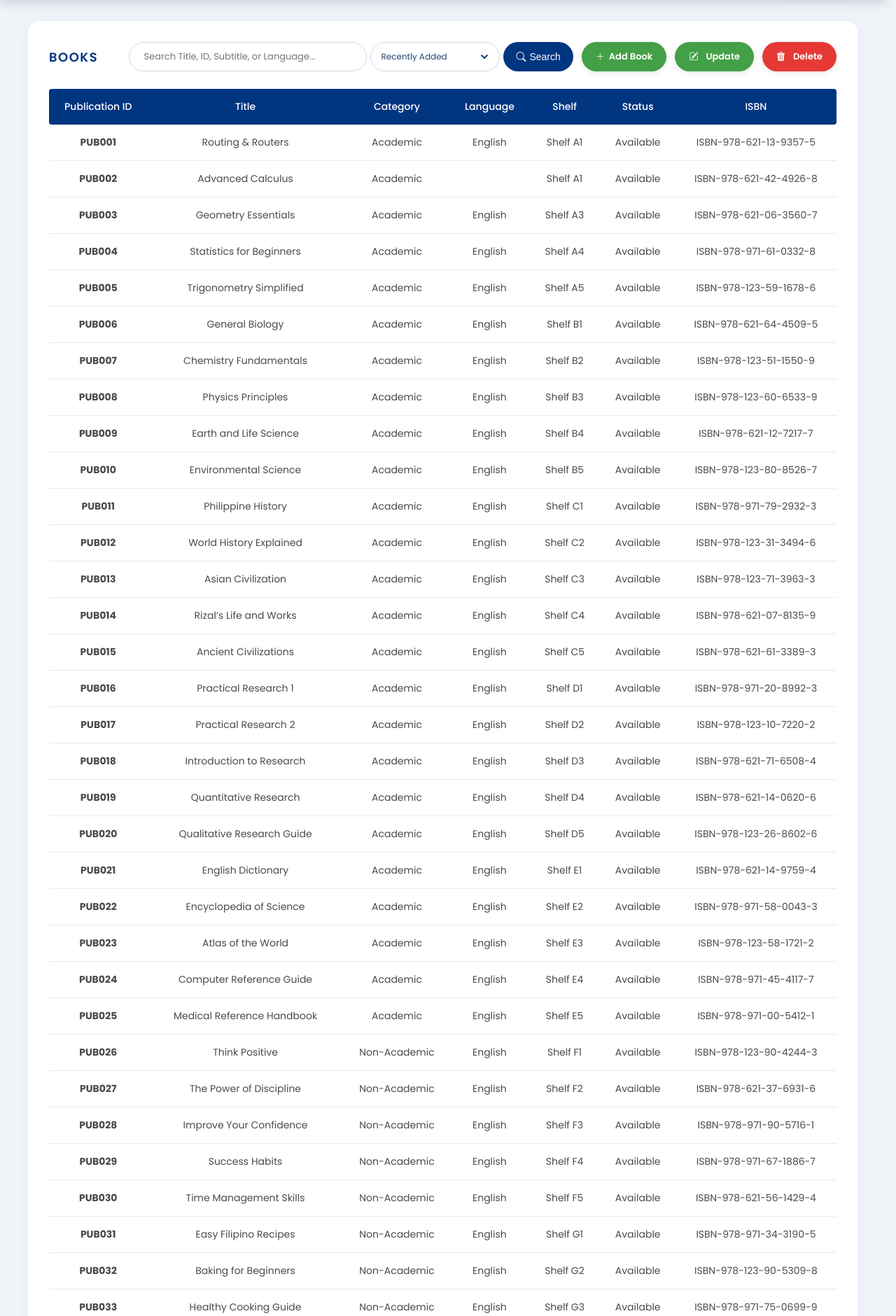
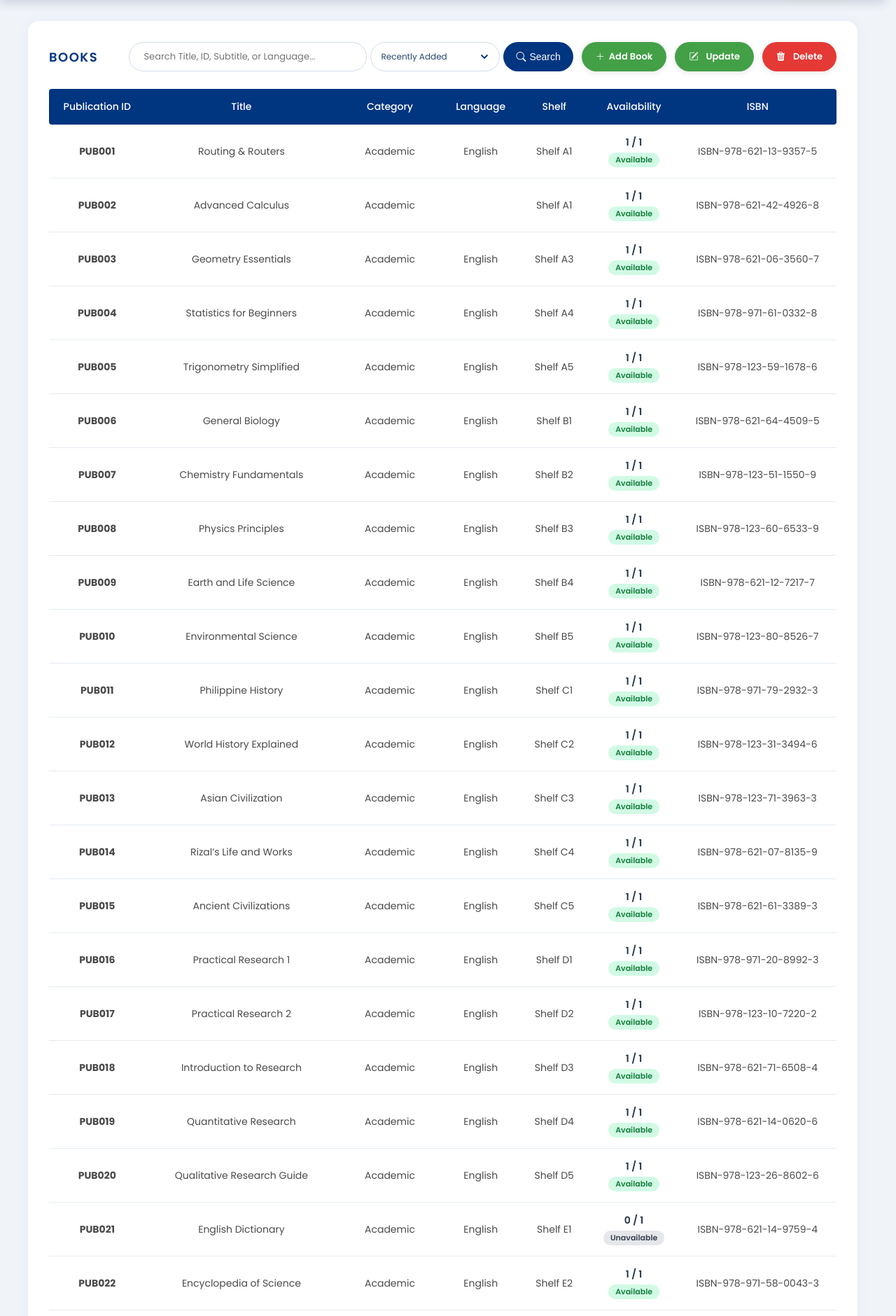
Before and after one commit to reazelleangelacastillo/IM2-Final-Project, a PHP site: page /php/librarian_dashboard.php?view=books in a window 1280 px wide. Shown: the part 86-1966 px from the top of the page at 70% size. Run offline with PHP 8.4, Linux system fonts and the light colour scheme; a user stored in the database is signed in; data comes from the database, SQL or seed files in the repository; data that the repository does not hold is empty.

Commit message:
Show copy counts and availability on books and periodicals

```diff
--- a/css/librarian_dashboard.css
+++ b/css/librarian_dashboard.css
@@ -816,6 +816,36 @@ td {
     color: #9aa3ae;
 }
 
+.copies-count {
+    color: #25364a;
+    font-size: 14px;
+    font-weight: 600;
+}
+
+.availability {
+    display: inline-block;
+    margin-top: 4px;
+    padding: 2px 10px;
+    border-radius: 999px;
+    font-size: 11px;
+    font-weight: 600;
+}
+
+.availability-available {
+    background: #d1fae5;
+    color: #15803d;
+}
+
+.availability-borrowed {
+    background: #fef3c7;
+    color: #92400e;
+}
+
+.availability-unavailable {
+    background: #e5e7eb;
+    color: #374151;
+}
+
 .submit-btn.details-delete {
     background-color: #e53935;
 }
--- a/php/librarian_dashboard.php
+++ b/php/librarian_dashboard.php
@@ -639,10 +639,26 @@ $periodical_sort = $_GET['periodical_sort'] ?? 'recently_added';
 $periodical_sort = is_string($periodical_sort) && isset($periodical_sort_orders[$periodical_sort]) ? $periodical_sort : 'recently_added';
 $book_order_by = $book_sort_orders[$book_sort] . ', publication.pub_id ASC';
 $periodical_order_by = $periodical_sort_orders[$periodical_sort] . ', periodicals.ISSN ASC';
+$copy_summary_join = "
+    LEFT JOIN (
+        SELECT pc.pub_id,
+               COUNT(*) AS total_copies,
+               SUM(s.status_type = 'Available' AND s.`condition` = 'Good') AS available_copies,
+               CASE
+                   WHEN SUM(s.status_type = 'Available' AND s.`condition` = 'Good') > 0 THEN 'Available'
+                   WHEN SUM(s.status_type = 'Borrowed') > 0 THEN 'Borrowed'
+                   ELSE 'Unavailable'
+               END AS book_status
+        FROM `pub copies` pc
+        LEFT JOIN status s ON s.status_id = pc.status_id
+        GROUP BY pc.pub_id
+    ) AS book_status_summary ON book_status_summary.pub_id = publication.pub_id";
 $publication_status_query = "
     SELECT
         publication.*,
-        COALESCE(book_status_summary.book_status, 'Available') AS book_status,
+        COALESCE(book_status_summary.total_copies, 0) AS total_copies,
+        COALESCE(book_status_summary.available_copies, 0) AS available_copies,
+        COALESCE(book_status_summary.book_status, 'Unavailable') AS book_status,
         books.class_no,
         books.call_no,
         books.ISBN,
@@ -654,13 +670,7 @@ $publication_status_query = "
     FROM publication
     INNER JOIN books ON books.pub_id = publication.pub_id
     LEFT JOIN periodicals ON periodicals.pub_id = publication.pub_id
-    LEFT JOIN (
-        SELECT pc.pub_id,
-               CASE WHEN SUM(s.status_type = 'Borrowed') > 0 THEN 'Borrowed' ELSE 'Available' END AS book_status
-        FROM `pub copies` pc
-        LEFT JOIN status s ON s.status_id = pc.status_id
-        GROUP BY pc.pub_id
-    ) AS book_status_summary ON book_status_summary.pub_id = publication.pub_id
+    {$copy_summary_join}
     WHERE periodicals.pub_id IS NULL
 ";
 
@@ -671,7 +681,7 @@ if (!empty($search_query)) {
                 OR publication.title LIKE ?
                 OR publication.subtitle LIKE ?
                 OR publication.language_used LIKE ?
-                OR book_status_summary.book_status LIKE ?
+                OR COALESCE(book_status_summary.book_status, 'Unavailable') LIKE ?
                 OR books.class_no LIKE ?
                 OR books.call_no LIKE ?
                 OR books.ISBN LIKE ?
@@ -682,7 +692,8 @@ if (!empty($search_query)) {
 
     $stmt_search = mysqli_prepare($conn, $sql);
     $search_param = "%" . $search_query . "%";
-    mysqli_stmt_bind_param($stmt_search, "ssssssssss", $search_param, $search_param, $search_param, $search_param, $search_param, $search_param, $search_param, $search_param, $search_param, $search_param);
+    $status_search_param = $search_query . "%";
+    mysqli_stmt_bind_param($stmt_search, "ssssssssss", $search_param, $search_param, $search_param, $search_param, $status_search_param, $search_param, $search_param, $search_param, $search_param, $search_param);
     mysqli_stmt_execute($stmt_search);
     $result = mysqli_stmt_get_result($stmt_search);
 } else {
@@ -711,16 +722,12 @@ $periodicals_sql = "
         periodicals.created_at,
         periodicals.updated_at,
         periodicals.acquired_at,
-        COALESCE(book_status_summary.book_status, 'Available') AS book_status
+        COALESCE(book_status_summary.total_copies, 0) AS total_copies,
+        COALESCE(book_status_summary.available_copies, 0) AS available_copies,
+        COALESCE(book_status_summary.book_status, 'Unavailable') AS book_status
     FROM periodicals
     INNER JOIN publication ON publication.pub_id = periodicals.pub_id
-    LEFT JOIN (
-        SELECT pc.pub_id,
-               CASE WHEN SUM(s.status_type = 'Borrowed') > 0 THEN 'Borrowed' ELSE 'Available' END AS book_status
-        FROM `pub copies` pc
-        LEFT JOIN status s ON s.status_id = pc.status_id
-        GROUP BY pc.pub_id
-    ) AS book_status_summary ON book_status_summary.pub_id = publication.pub_id
+    {$copy_summary_join}
 ";
 
 if ($periodical_search_query !== '') {
@@ -734,12 +741,14 @@ if ($periodical_search_query !== '') {
            OR publication.publisher LIKE ?
            OR publication.place_of_publication LIKE ?
            OR periodicals.peridodic_type LIKE ?
+           OR COALESCE(book_status_summary.book_status, 'Unavailable') LIKE ?
         ORDER BY $periodical_order_by
     ");
     $periodical_search_param = "%" . $periodical_search_query . "%";
+    $periodical_status_param = $periodical_search_query . "%";
     mysqli_stmt_bind_param(
         $periodicals_stmt,
-        "sssssssss",
+        "ssssssssss",
         $periodical_search_param,
         $periodical_search_param,
         $periodical_search_param,
@@ -748,7 +757,8 @@ if ($periodical_search_query !== '') {
         $periodical_search_param,
         $periodical_search_param,
         $periodical_search_param,
-        $periodical_search_param
+        $periodical_search_param,
+        $periodical_status_param
     );
     mysqli_stmt_execute($periodicals_stmt);
     $periodicals_result = mysqli_stmt_get_result($periodicals_stmt);
@@ -770,15 +780,11 @@ $publication_options_sql = "
         publication.place_of_publication,
         publication.date_published,
         publication.copyright_date,
-        COALESCE(book_status_summary.book_status, 'Available') AS book_status
+        COALESCE(book_status_summary.total_copies, 0) AS total_copies,
+        COALESCE(book_status_summary.available_copies, 0) AS available_copies,
+        COALESCE(book_status_summary.book_status, 'Unavailable') AS book_status
     FROM publication
-    LEFT JOIN (
-        SELECT pc.pub_id,
-               CASE WHEN SUM(s.status_type = 'Borrowed') > 0 THEN 'Borrowed' ELSE 'Available' END AS book_status
-        FROM `pub copies` pc
-        LEFT JOIN status s ON s.status_id = pc.status_id
-        GROUP BY pc.pub_id
-    ) AS book_status_summary ON book_status_summary.pub_id = publication.pub_id
+    {$copy_summary_join}
 ";
 $publication_options_result = mysqli_query($conn, $publication_options_sql);
 $publication_details = [];
@@ -796,7 +802,7 @@ while ($publication_option = mysqli_fetch_assoc($publication_options_result)) {
     <link rel="preconnect" href="https://fonts.googleapis.com">
     <link rel="preconnect" href="https://fonts.gstatic.com" crossorigin>
     <link rel="preconnect" href="https://cdn.jsdelivr.net" crossorigin>
-    <link rel="stylesheet" href="../css/librarian_dashboard.css?v=20261121-2">
+    <link rel="stylesheet" href="../css/librarian_dashboard.css?v=20261122-1">
     <link rel="stylesheet" href="../css/header.css">
     <link rel="stylesheet" href="../css/dialog.css">
     <link rel="stylesheet" href="https://cdn.jsdelivr.net/npm/bootstrap-icons@1.11.3/font/bootstrap-icons.min.css">
@@ -1254,7 +1260,7 @@ while ($publication_option = mysqli_fetch_assoc($publication_options_result)) {
                         <th>Category</th>
                         <th>Language</th>
                         <th>Shelf</th>
-                        <th>Status</th>
+                        <th>Availability</th>
                         <th>ISBN</th>
                     </tr>
                 </thead>
@@ -1278,6 +1284,7 @@ while ($publication_option = mysqli_fetch_assoc($publication_options_result)) {
                         data-datepub="<?php echo htmlspecialchars($row['date_published']); ?>"
                         data-copyright="<?php echo htmlspecialchars($row['copyright_date']); ?>"
                         data-status="<?php echo htmlspecialchars($row['book_status']); ?>"
+                        data-copies="<?php echo $row['total_copies'] > 0 ? htmlspecialchars($row['available_copies'] . ' / ' . $row['total_copies']) : 'No copies'; ?>"
                         data-class-no="<?php echo htmlspecialchars($row['class_no'] ?? ''); ?>"
                         data-call-no="<?php echo htmlspecialchars($row['call_no'] ?? ''); ?>"
                         data-isbn="<?php echo htmlspecialchars($row['ISBN'] ?? ''); ?>"
@@ -1289,7 +1296,10 @@ while ($publication_option = mysqli_fetch_assoc($publication_options_result)) {
                         <td><?php echo htmlspecialchars($row['category'] ?? ''); ?></td>
                         <td><?php echo htmlspecialchars($row['language_used']); ?></td>
                         <td><?php echo htmlspecialchars($row['shelf_location']); ?></td>
-                        <td><?php echo htmlspecialchars($row['book_status']); ?></td>
+                        <td>
+                            <div class="copies-count"><?php echo $row['total_copies'] > 0 ? htmlspecialchars($row['available_copies'] . ' / ' . $row['total_copies']) : 'No copies'; ?></div>
+                            <div class="availability availability-<?php echo htmlspecialchars(strtolower($row['book_status'])); ?>"><?php echo htmlspecialchars($row['book_status']); ?></div>
+                        </td>
                         <td><?php echo htmlspecialchars($row['ISBN'] ?? ''); ?></td>
                     </tr>
                     <?php
@@ -1360,7 +1370,7 @@ while ($publication_option = mysqli_fetch_assoc($publication_options_result)) {
                         <th>ISSN</th>
                         <th>Language</th>
                         <th>Shelf</th>
-                        <th>Status</th>
+                        <th>Availability</th>
                     </tr>
                 </thead>
                 <tbody>
@@ -1382,14 +1392,18 @@ while ($publication_option = mysqli_fetch_assoc($publication_options_result)) {
                                 data-place-of-publication="<?php echo htmlspecialchars($periodical['place_of_publication'] ?? ''); ?>"
                                 data-datepub="<?php echo htmlspecialchars($periodical['date_published']); ?>"
                                 data-copyright="<?php echo htmlspecialchars($periodical['copyright_date']); ?>"
-                                data-status="<?php echo htmlspecialchars($periodical['book_status']); ?>">
+                                data-status="<?php echo htmlspecialchars($periodical['book_status']); ?>"
+                                data-copies="<?php echo $periodical['total_copies'] > 0 ? htmlspecialchars($periodical['available_copies'] . ' / ' . $periodical['total_copies']) : 'No copies'; ?>">
                                 <td><strong><?php echo htmlspecialchars($periodical['pub_id']); ?></strong></td>
                                 <td><?php echo htmlspecialchars($periodical['title']); ?></td>
                                 <td><?php echo htmlspecialchars($periodical['peridodic_type']); ?></td>
                                 <td><?php echo htmlspecialchars($periodical['ISSN']); ?></td>
                                 <td><?php echo htmlspecialchars($periodical['language_used']); ?></td>
                                 <td><?php echo htmlspecialchars($periodical['shelf_location']); ?></td>
-                                <td><?php echo htmlspecialchars($periodical['book_status']); ?></td>
+                                <td>
+                                    <div class="copies-count"><?php echo $periodical['total_copies'] > 0 ? htmlspecialchars($periodical['available_copies'] . ' / ' . $periodical['total_copies']) : 'No copies'; ?></div>
+                                    <div class="availability availability-<?php echo htmlspecialchars(strtolower($periodical['book_status'])); ?>"><?php echo htmlspecialchars($periodical['book_status']); ?></div>
+                                </td>
                             </tr>
                         <?php endwhile; ?>
                     <?php else: ?>
@@ -1506,9 +1520,10 @@ document.addEventListener("DOMContentLoaded", function() {
     }
 
     function setStatusDisplay(display, status) {
-        const isBorrowed = String(status).toLowerCase() === "borrowed";
-        display.classList.toggle("is-borrowed", isBorrowed);
-        display.querySelector("[data-status-label]").textContent = isBorrowed ? "Borrowed" : "Available";
+        const labels = { borrowed: "Borrowed", unavailable: "Unavailable" };
+        const label = labels[String(status).toLowerCase()] || "Available";
+        display.classList.toggle("is-borrowed", label !== "Available");
+        display.querySelector("[data-status-label]").textContent = label;
     }
 
     function setAudienceType(select, customInput, value) {
@@ -1745,12 +1760,12 @@ document.addEventListener("DOMContentLoaded", function() {
         book: [
             ["Basic Info", [["Publication ID", "pubid"], ["Title", "title"], ["Subtitle", "subtitle"], ["Language", "language"], ["Pages", "pages"], ["Shelf", "shelf"]]],
             ["Publishing", [["Publisher ID", "publisher"], ["Publisher", "publisherName"], ["Place of Publication", "placeOfPublication"], ["Date Published", "datepub"], ["Copyright Year", "copyright"], ["Series", "series"], ["Edition", "edition"]]],
-            ["Classification", [["Category", "category"], ["Audience Type", "audienceType"], ["Class No.", "classNo"], ["Call No.", "callNo"], ["ISBN", "isbn"], ["Status", "status"]]]
+            ["Classification", [["Category", "category"], ["Audience Type", "audienceType"], ["Class No.", "classNo"], ["Call No.", "callNo"], ["ISBN", "isbn"], ["Status", "status"], ["Copies", "copies"]]]
         ],
         periodical: [
             ["Basic Info", [["Publication ID", "pubid"], ["Title", "title"], ["Subtitle", "subtitle"], ["Language", "language"], ["Pages", "pages"], ["Shelf", "shelf"]]],
             ["Publishing", [["Publisher ID", "publisher"], ["Publisher", "publisherName"], ["Place of Publication", "placeOfPublication"], ["Date Published", "datepub"], ["Copyright Year", "copyright"], ["Series", "series"], ["Edition", "edition"]]],
-            ["Classification", [["ISSN", "issn"], ["Periodical Type", "type"], ["Status", "status"]]]
+            ["Classification", [["ISSN", "issn"], ["Periodical Type", "type"], ["Status", "status"], ["Copies", "copies"]]]
         ]
     };
 
```
